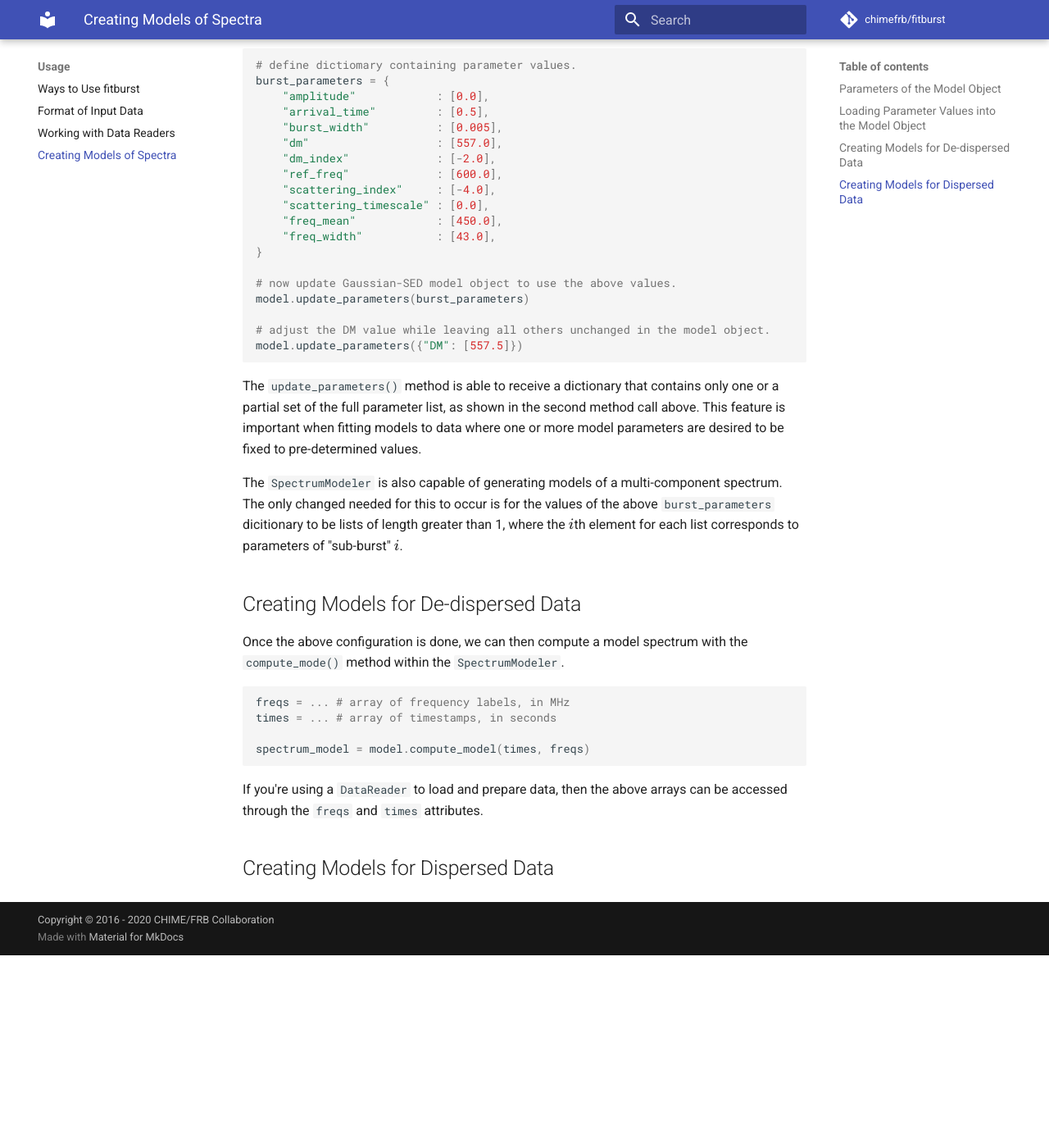
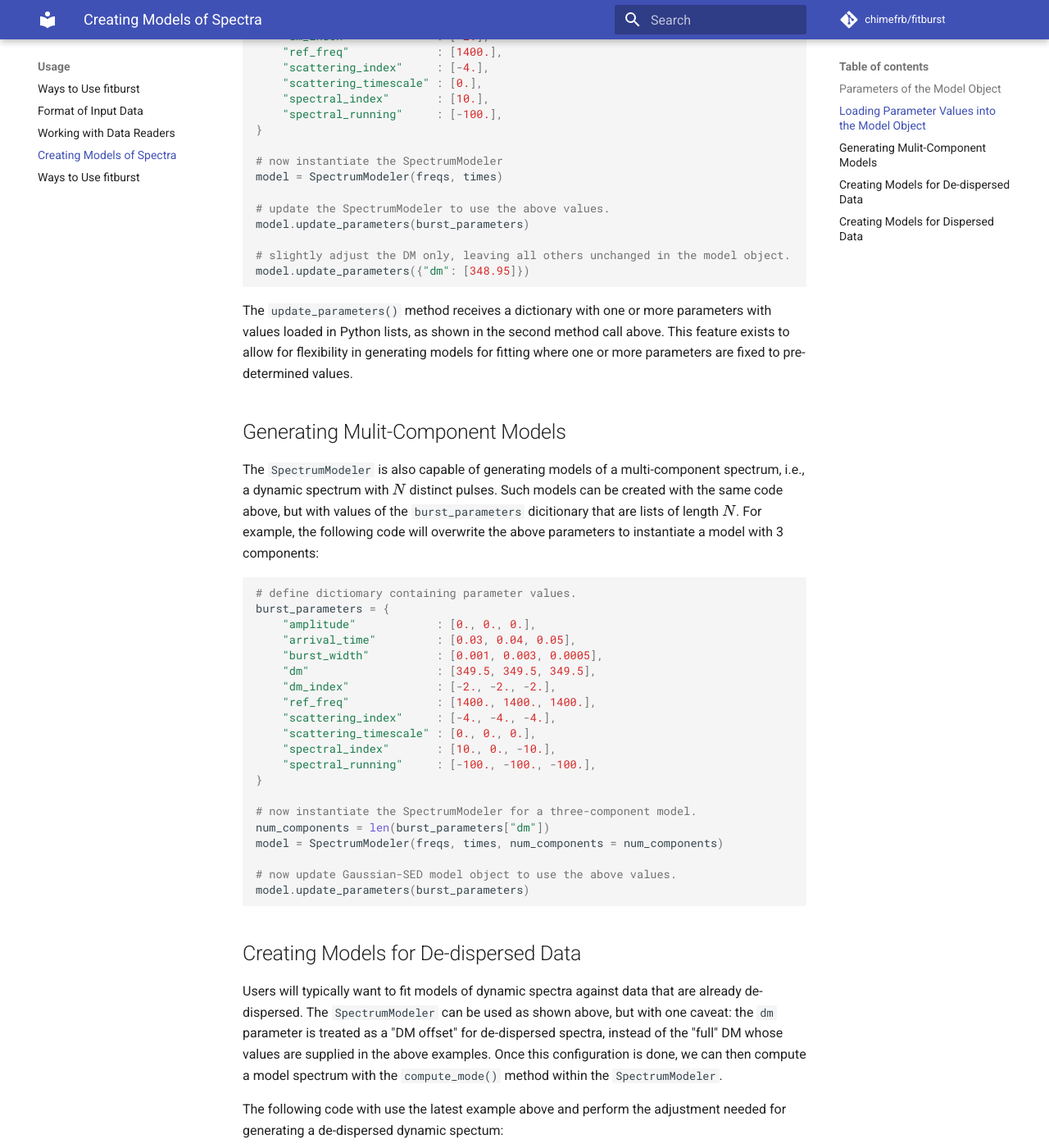
Before and after one commit to CHIMEFRB/fitburst, an MkDocs documentation site: the page built from docs/usage/creating_models.md, in a window 1280 px wide and 1400 px high, scrolled down 1068 px. Shown: the whole window at 82% size. Built offline with MkDocs 1.6.1 and Material for MkDocs 9.7.7, drawn with Linux system fonts in a browser that asks for light colours; comment, search, counter and statistics services are not loaded; before the commit the page ends 2233 px from its top, so only the background shows below that; some of the changed text lies outside the part shown.

Commit message:
updated docs

````diff
--- a/docs/usage/creating_models.md
+++ b/docs/usage/creating_models.md
@@ -1,70 +1,120 @@
-We have developed a Python class, called the `SpectrumModeler`, for generating data models in a manner suitable for interaction with downstreaming fitting routines. The simplest version of a call to the model class is,
+We have developed a Python class, called the `SpectrumModeler`, for generating models of dynamic spectra. The `SpectrumModeler` is designed for interaction with downstream fitting routines; however, it can nonetheless be used as a standalone object. The simplest version of a call to the `SpectrumModeler` is given here:
 
 ``` python
->>> from fitburst.analysis.model import SpectrumModeler
->>> model = SpectrumModeler(num_freq, num_time)
+from fitburst.analysis.model import SpectrumModeler
+freqs = ... # array of frequency labels, in MHz
+times = ... # array of timestamps, in seconds
+model = SpectrumModeler(freqs, times)
 ```
 
-where the quantities (`num_freq`, `num_time`) define the dimensions of the model spectrum.
+where (`freqs`, `times`) define the centers of frequency channels and time bins, respectively.
 
 ## Parameters of the Model Object
-The exact list of parameters will depend on the assumed shape of the spectral energy distribution (SED). By default, the `SpectrumModeler` assumes a "running power-law" model for the SED, and so the spectral parameters will be the `spectral_index` and `spectral_running`. The full list of parameters can be retrieved as follows:
+As described in the `fitburst` paper, the `SpectrumModeler` is a function of nine fittable parameters. A tenth parameter, called `ref_freq` cannot be fitted as it serves as a frequency to which the amplitude and SED parameters are referenced. The full list of parameters can be retrieved as follows:
 
 ``` python
 >>> print(model.parameters)
-['amplitude', 'arrival_time', 'burst_width', 'dm', 'dm_index', 'scattering_timescale', 'scattering_index', 'spectral_index', 'spectral_running']
+['amplitude', 'arrival_time', 'burst_width', 'dm', 'dm_index', 'ref_freq', 'scattering_timescale', 'scattering_index', 'spectral_index', 'spectral_running']
 ```
 
-If a Gaussian SED is instead desired, then you can instantiate the `SpectrumModeler` and set the correct option to indicate this choice:
-
-``` python
->>> model = SpectrumModeler(num_freq, num_time, freq_model = "gaussian")
->>> print(model.parameters)
-['amplitude', 'arrival_time', 'burst_width', 'dm', 'dm_index', 'scattering_timescale', 'scattering_index', 'freq_mean', 'freq_width']
-```
-
-Notice that all but two parameters have changed, and that the `freq_mean` and `freq_width` now characterize the (Gaussian) shape of the SED. So far, only the `powerlaw` and `gaussian` SED models are available in `fitburst`.
+Please refer to Section 2 and Table 1 of the `fitburst` paper for a description of these parameters.
 
 ## Loading Parameter Values into the Model Object
 
-The above calls to the `SpectrumModeler` object yield an "empty" model object; the object is configured but contains no information on the model parameters. In order to load parameter values, we use the `update_parameters()` method of the `SpectrumModeler`:
+In order to load parameter values, we use the `update_parameters()` method of the `SpectrumModeler`:
 
 ``` python
 # define dictiomary containing parameter values.
 burst_parameters = {
-    "amplitude"            : [0.0],
-    "arrival_time"         : [0.5],
-    "burst_width"          : [0.005],
-    "dm"                   : [557.0],
-    "dm_index"             : [-2.0],
-    "ref_freq"             : [600.0],
-    "scattering_index"     : [-4.0],
-    "scattering_timescale" : [0.0],
-    "freq_mean"            : [450.0],
-    "freq_width"           : [43.0],
+    "amplitude"            : [0.],
+    "arrival_time"         : [0.04],
+    "burst_width"          : [0.003],
+    "dm"                   : [349.5],
+    "dm_index"             : [-2.],
+    "ref_freq"             : [1400.],
+    "scattering_index"     : [-4.],
+    "scattering_timescale" : [0.],
+    "spectral_index"       : [10.],
+    "spectral_running"     : [-100.],
 }
+
+# now instantiate the SpectrumModeler
+model = SpectrumModeler(freqs, times)
+
+# update the SpectrumModeler to use the above values.
+model.update_parameters(burst_parameters)
+
+# slightly adjust the DM only, leaving all others unchanged in the model object.
+model.update_parameters({"dm": [348.95]})
+```
+
+The `update_parameters()` method receives a dictionary with one or more parameters with values loaded in Python lists, as shown in the second method call above. This feature exists to allow for flexibility in generating models for fitting where one or more parameters are fixed to pre-determined values.
+
+## Generating Mulit-Component Models
+
+The `SpectrumModeler` is also capable of generating models of a multi-component spectrum, i.e., a dynamic spectrum with $N$ distinct pulses. Such models can be created with the same code above, but with values of the `burst_parameters` dicitionary that are lists of length $N$. For example, the following code will overwrite the above parameters to instantiate a model with 3 components:
+
+```python
+# define dictiomary containing parameter values.
+burst_parameters = {
+    "amplitude"            : [0., 0., 0.],
+    "arrival_time"         : [0.03, 0.04, 0.05],
+    "burst_width"          : [0.001, 0.003, 0.0005],
+    "dm"                   : [349.5, 349.5, 349.5],
+    "dm_index"             : [-2., -2., -2.],
+    "ref_freq"             : [1400., 1400., 1400.],
+    "scattering_index"     : [-4., -4., -4.],
+    "scattering_timescale" : [0., 0., 0.],
+    "spectral_index"       : [10., 0., -10.],
+    "spectral_running"     : [-100., -100., -100.],
+}
+
+# now instantiate the SpectrumModeler for a three-component model.
+num_components = len(burst_parameters["dm"])
+model = SpectrumModeler(freqs, times, num_components = num_components)
 
 # now update Gaussian-SED model object to use the above values.
 model.update_parameters(burst_parameters)
 
-# adjust the DM value while leaving all others unchanged in the model object.
-model.update_parameters({"DM": [557.5]})
 ```
 
-The `update_parameters()` method is able to receive a dictionary that contains only one or a partial set of the full parameter list, as shown in the second method call above. This feature is important when fitting models to data where one or more model parameters are desired to be fixed to pre-determined values.
+## Creating Models for De-dispersed Data
+Users will typically want to fit models of dynamic spectra against data that are already de-dispersed. The `SpectrumModeler` can be used as shown above, but with one caveat: the `dm` parameter is treated as a "DM offset" for de-dispersed spectra, instead of the "full" DM whose values are supplied in the above examples. Once this configuration is done, we can then compute a model spectrum with the `compute_mode()` method within the `SpectrumModeler`.
 
-The `SpectrumModeler` is also capable of generating models of a multi-component spectrum. The only changed needed for this to occur is for the values of the above `burst_parameters` dicitionary to be lists of length greater than 1, where the $i$th element for each list corresponds to parameters of "sub-burst" $i$.
-
-## Creating Models for De-dispersed Data
-Once the above configuration is done, we can then compute a model spectrum with the `compute_mode()` method within the `SpectrumModeler`.
+The following code with use the latest example above and perform the adjustment needed for generating a de-dispersed dynamic spectum:
 
 ``` python
-freqs = ... # array of frequency labels, in MHz
-times = ... # array of timestamps, in seconds
+# indicate whether the spectrum is de-dispersed or not.
+is_dedispersed = True
 
-spectrum_model = model.compute_model(times, freqs)
+# define dictiomary containing parameter values.
+burst_parameters = {
+    "amplitude"            : [0., 0., 0.],
+    "arrival_time"         : [0.03, 0.04, 0.05],
+    "burst_width"          : [0.001, 0.003, 0.0005],
+    "dm"                   : [349.5, 349.5, 349.5],
+    "dm_index"             : [-2., -2., -2.],
+    "ref_freq"             : [1400., 1400., 1400.],
+    "scattering_index"     : [-4., -4., -4.],
+    "scattering_timescale" : [0., 0., 0.],
+    "spectral_index"       : [10., 0., -10.],
+    "spectral_running"     : [-100., -100., -100.],
+}
+
+# adjust DM value to zero offset, if necessary.
+num_components = len(burst_parameters["dm"])
+
+if is_dedispersed:
+    burst_parameters["dm"] = [0.] * num_components
+
+# now instantiate the SpectrumModeler for a three-component model.
+model = SpectrumModeler(freqs, times, num_components = num_components)
+
+# grab the model spectrum.
+spectrum_model = model.compute_model()
 ```
 
-If you're using a `DataReader` to load and prepare data, then the above arrays can be accessed through the `freqs` and `times` attributes.
+The above call with return a NumPy `ndarray` with shape `(num_freq, num_time)`.
 
 ## Creating Models for Dispersed Data
+In rare or simulation cases, it may be desired to create a dispersed dynamic spectrum. This spectrum can be generated using the latest example above, but instead setting `is_dedispersed = False`.
--- a/mkdocs.yml
+++ b/mkdocs.yml
@@ -69,13 +69,13 @@
 
 nav:
   - Home: index.md
-  - About: about.md
   - Installation: installation.md
   - Usage:
-    - Ways to Use fitburst: usage/using_fitburst.md
+    - Ways to Use fitburst: usage/getting_started.md
     - Format of Input Data: usage/formatting_data_generic.md
     - Working with Data Readers: usage/using_data_readers.md
     - Creating Models of Spectra: usage/creating_models.md
+    - Getting Started: usage/getting_started.md
   - Developer Guide:
     - Coding Philosophy: developer_guide/philosophy.md
     - Package Structure: developer_guide/package_structure.md
````
Also changed, not shown: docs/installation.md (+19 -13 lines), docs/usage/formatting_data_generic.md (+1 -1 lines), docs/usage/getting_started.md (added, +97 -0 lines), docs/usage/using_fitburst.md (deleted, +0 -59 lines).
